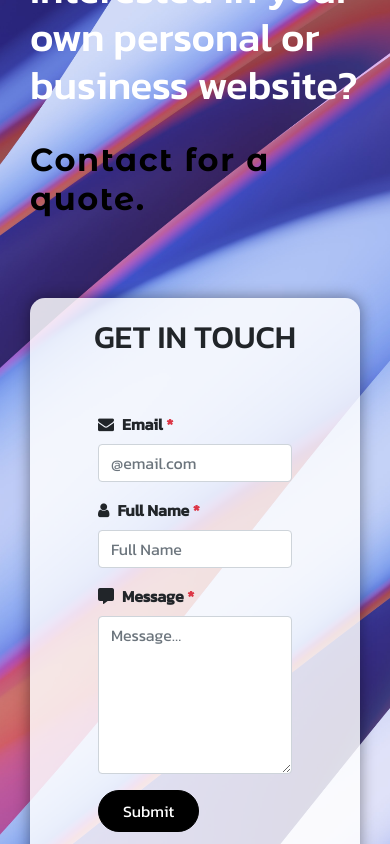
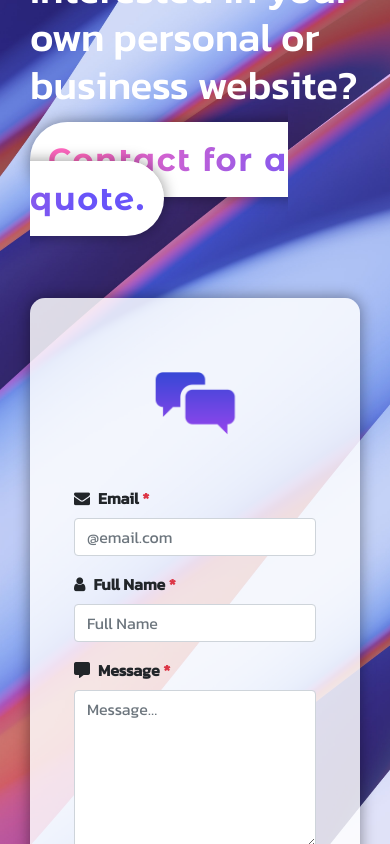
Before and after one commit to TropicalXU/layerlabsv2, a React (Create React App) app: page /contact in a window 390 px wide. Shown: the part 1160-2004 px from the top of the page. Built offline with nearby package versions, Linux system fonts and the light colour scheme; no server answers.

Commit message:
styling changes

```diff
--- a/package.json
+++ b/package.json
@@ -42,6 +42,7 @@
   },
   "scripts": {
     "start": "serve -s build",
+    "dev": "react-scripts start",
     "build": "react-scripts build",
     "test": "react-scripts test",
     "eject": "react-scripts eject",
--- a/src/App.css
+++ b/src/App.css
@@ -60,6 +60,21 @@
   to {transform: translateY(20px);}
 }
 
+.white-bg {
+  background-color: white;
+  border-radius: 50px;
+  padding: 18px;
+  box-shadow: 0 0 15px rgba(0, 0, 0, 0.424);
+}
+
+.row-grey {
+  background-color: #edf2f4;
+}
+
+.row-lt-grey {
+  background-color: #f8f9fa;
+}
+
 /* modal styling */
 .modal-header {
   background-color: black;
@@ -88,7 +103,7 @@ p {
 
 .gradient-text {
   background-color: #f3ec78;
-  background-image: linear-gradient(300deg, rgb(91, 173, 255), rgb(204, 0, 204), rgb(255, 92, 92));
+  background-image: linear-gradient(106.4deg, rgb(255, 104, 192) 11.1%, rgb(104, 84, 249) 81.3%);
  -webkit-background-clip: text;
   -moz-background-clip: text;
   -webkit-text-fill-color: transparent;
--- a/src/components/AboutComponent.js
+++ b/src/components/AboutComponent.js
@@ -40,7 +40,7 @@ class About extends Component {
                         </p>
                         <Link to='/about/personal-profile' className='btn btn-black font-two px-4 my-4'>Personal Portfolio<span className='fa fa-chevron-right ml-2'></span></Link>
                     </div>
-                    <div className='col-12 col-md-6 mt-4'>
+                    <div className='col-12 col-md-6 mt-4 text-center'>
                         <img src='/assets/images/layerlabs-home.png' className='img-fluid move-img' width='560px' height='620px' alt='Layerlabs home page'/>
                     </div>
             </>
--- a/src/components/ContactComponent.js
+++ b/src/components/ContactComponent.js
@@ -54,13 +54,17 @@ class Contact extends Component {
                 <div className='row align-items-center py-5'>
                     <div className='col-12 col-md-12 col-lg-6 pb-5'>
                         <h1 className='font-two text-white'>Interested in your own personal or business website?</h1>
-                        <h2 className='font py-4 thin-text'>Contact for a quote.</h2>
+                        <h2 className='font py-4 thin-text'><span className='white-bg'><span className='gradient-text'>Contact for a quote.</span></span></h2>
                     </div>
                     <div className='col-12 col-md-12 col-lg-6'>
                         <Card className='custom-card font-two'>
                             <CardBody>
-                                <h2 className='text-center font-two'>GET IN TOUCH</h2>
-                                <Form className='p-5' onSubmit={handleOnSubmit}>
+                            <div className='row pt-4'>
+                                <div className='col-12 text-center'>
+                                    <img src='/assets/images/contact-msg.png' className='messageImg' width='120' height='120' alt='cart' />
+                                </div>
+                            </div>
+                                <Form className='p-4' onSubmit={handleOnSubmit}>
                                     <FormGroup>
                                         <Label htmlFor='user_email'><span className='fa fa-envelope mr-2'></span><b>Email<span className='text-danger'> *</span></b></Label>
                                         <Input
@@ -94,7 +98,7 @@ class Contact extends Component {
                                         required
                                         />
                                     </FormGroup>
-                                    <Button type='submit' className='btn btn-black px-4'>Submit</Button>
+                                    <Button type='submit' className='btn btn-black btn-block px-4'>Submit</Button>
                                 </Form>
                             </CardBody>
                         </Card>
--- a/src/components/ProjectComponent.js
+++ b/src/components/ProjectComponent.js
@@ -75,13 +75,13 @@ const Projects = (props) => {
                     <h2 className='font-two text-center py-5'>Check out my work below</h2>
                         <div className='row dark-bg py-5'>
                             <div className='col-12 col-md-8'>
-                                <p className='large-text text-center text-white py-5'>Here are a few projects and websites I have designed and created here at Layerlabs using
+                                <p className='large-text text-center text-white py-5'><b>Here are a few projects and websites I have designed and created here at Layerlabs using
                                     the knowledge and expertise I have aquired throughout my web development journey. I created these
                                     applications from the ground up. Each website is intergrated with fully responsive layouts and designs
-                                    for all devices using tools and frameworks such as React, Javascript, CSS and HTML.
+                                    for all devices using tools and frameworks such as React, Javascript, CSS and HTML.</b>
                                 </p>
                             </div>
-                            <div className='col-12 col-md-4'>
+                            <div className='col-12 col-md-4 text-center'>
                                 <img src='/assets/images/develop.png' className='img-fluid move-img' width='260px' height='260px' alt='Section'/>
                             </div>
                         </div>
--- a/src/functionalComponents/functionalComponents.js
+++ b/src/functionalComponents/functionalComponents.js
@@ -173,7 +173,7 @@ export const RenderIncluded = () => {
 export const RenderPackageProcess = () => {
     return (
         <>
-            <h1 className='font-two'>The Process</h1>
+            <h1 className='font-two'>The Process...</h1>
             <div className='row py-5 my-4'>
                 <div className='col-12 col-md-12 col-lg-6'>
                     <h6 className='thin-text'>PHASE 1</h6>
```
Also changed, not shown: src/components/DiscoverComponent.js (+13 -13 lines), public/assets/images/contact-msg.png (added).
